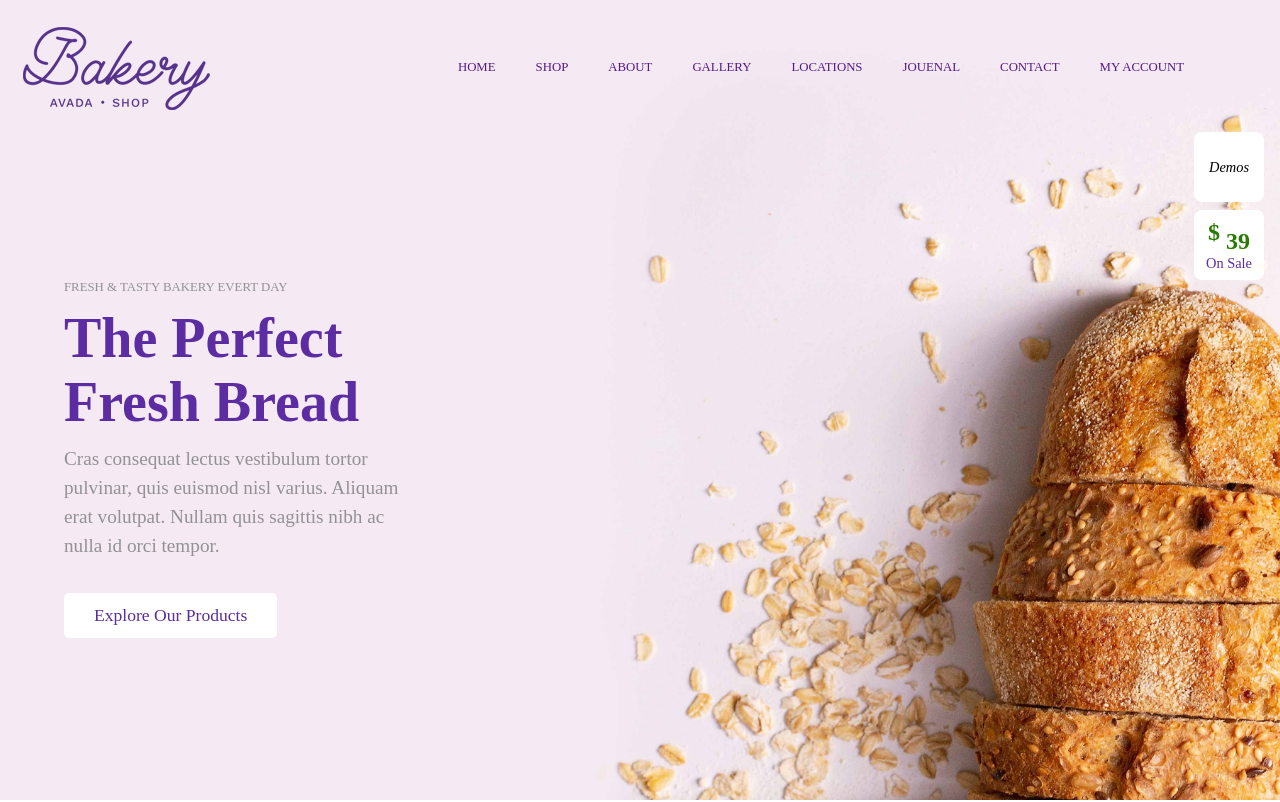
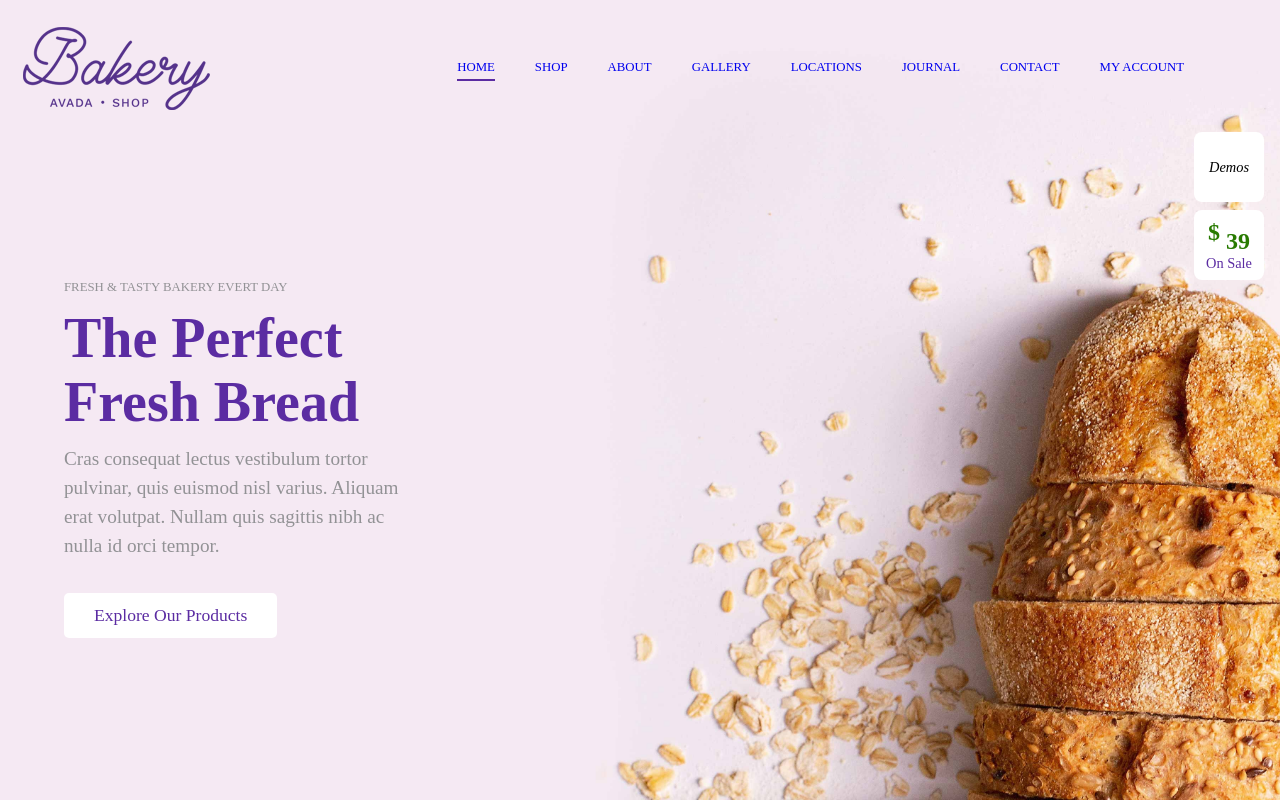
Before and after one commit to Frampolz/proj-html-vuejs, a Vue app: page / in a window 1280 px wide. Shown: the top 802 px of the page. Built offline with nearby package versions, Linux system fonts and the light colour scheme; the HTML template or start-up script is replaced by a standard one.

Commit message:
add menu with js + add selected link

```diff
--- a/src/components/header-component/HeaderMenu.vue
+++ b/src/components/header-component/HeaderMenu.vue
@@ -1,28 +1,12 @@
 <template>
   <ul class="menu d-flex">
-    <li>
-      <a href="">home</a>
-    </li>
-    <li>
-      <a href="">shop</a>
-    </li>
-    <li>
-      <a href="">about</a>
-    </li>
-    <li>
-      <a href="">gallery</a>
-    </li>
-    <li>
-      <a href="">locations</a>
-    </li>
-    <li>
-      <a href="">jouenal</a>
-    </li>
-    <li>
-      <a href="">contact</a>
-    </li>
-    <li>
-      <a href=""> my account</a>
+    <li v-for="(link, index) in links" :key="index">
+      <a
+        @click="select(index)"
+        :class="link.index == true ? 'selected' : ''"
+        href="#"
+        >{{ link.link }}</a
+      >
     </li>
     <li>
       <a href=""><i class="fas fa-shopping-cart"></i></a>
@@ -33,6 +17,55 @@
 <script>
 export default {
   name: "HeaderMenu",
+  data() {
+    return {
+      links: [
+        {
+          link: "home",
+          index: true,
+        },
+        {
+          link: "shop",
+          index: false,
+        },
+        {
+          link: "about",
+          index: false,
+        },
+        {
+          link: "gallery",
+          index: false,
+        },
+        {
+          link: "locations",
+          index: false,
+        },
+        {
+          link: "journal",
+          index: false,
+        },
+        {
+          link: "contact",
+          index: false,
+        },
+        {
+          link: "my account",
+          index: false,
+        },
+      ],
+    };
+  },
+  methods: {
+    select(index) {
+      this.links.forEach((element, indexlink) => {
+        if (indexlink == index) {
+          element.index = true;
+        } else {
+          element.index = false;
+        }
+      });
+    },
+  },
 };
 </script>
 
@@ -47,7 +80,16 @@ export default {
     a {
       text-transform: uppercase;
       font-size: 0.8em;
+      padding-bottom: 5px;
+      &:hover,
+      &:active,
+      &:focus {
+        border-bottom: 2px solid $purple;
+      }
     }
+  }
+  .selected {
+    border-bottom: 2px solid $purple;
   }
 }
 </style>
--- a/src/components/main-component/Shop.vue
+++ b/src/components/main-component/Shop.vue
@@ -23,6 +23,7 @@ export default {
   background-image: url("../../assets/img/call-to-action-bg.jpg");
   background-size: 130em;
   background-position: top right;
+  background-repeat: no-repeat;
   justify-content: center;
   .inner-shop {
     width: 60%;
```
